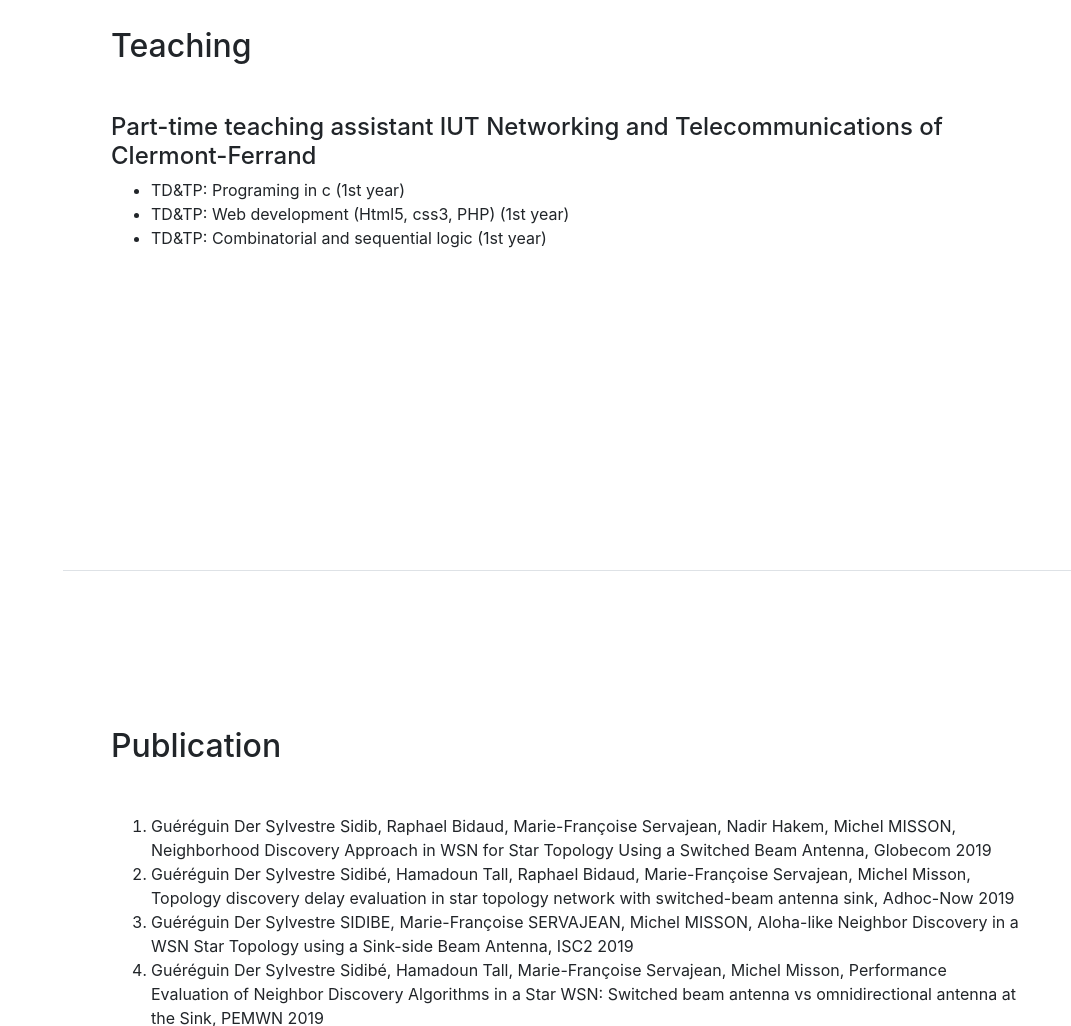
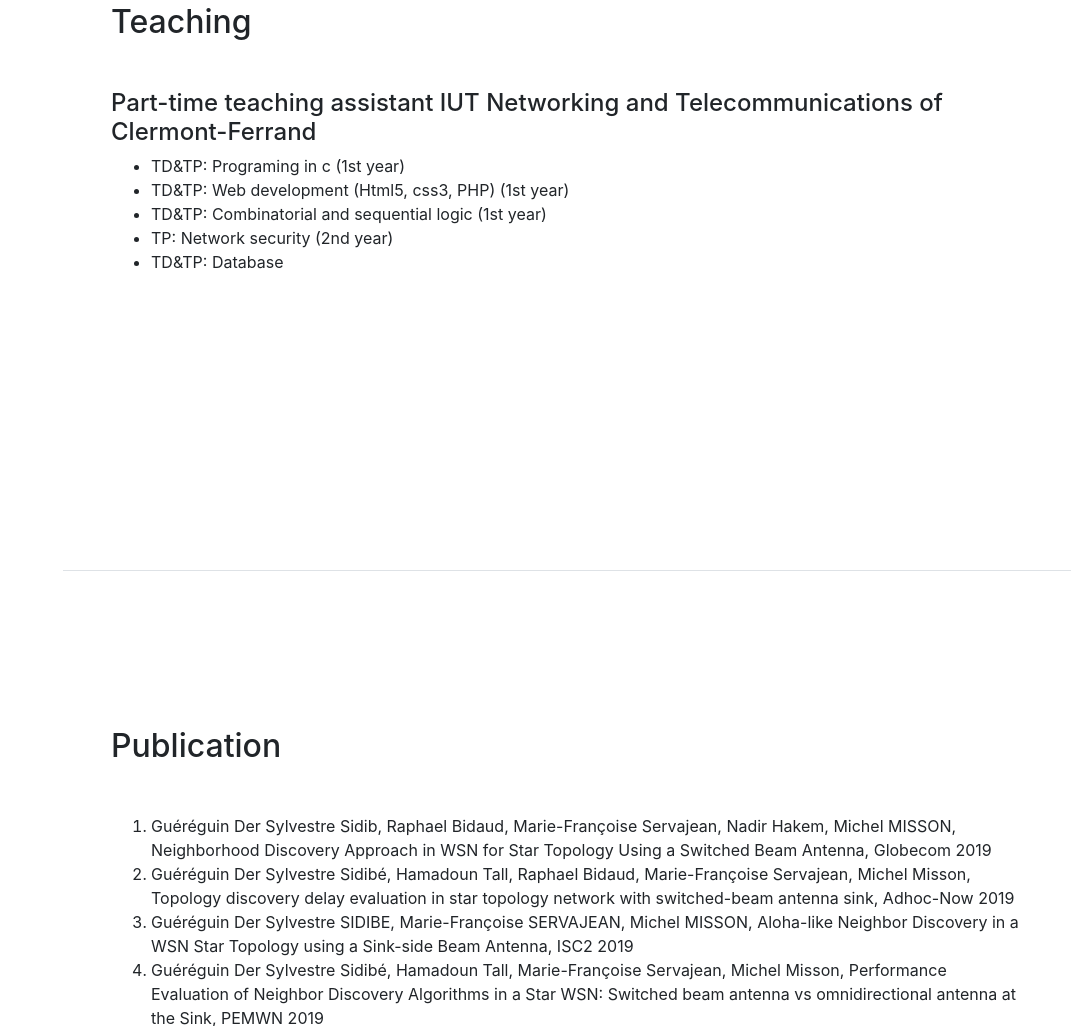
Before and after one commit to dersidibe/dersidibe.github.io, a website with bundled scripts: page index.html in a window 1280 px wide. Shown: the part 1029-2055 px from the top of the page, without its empty margins (209-1280 px from the left). Built offline with nearby package versions, Linux system fonts and the light colour scheme; a web font is replaced by a local one.

Commit message:
Update index.html

```diff
--- a/index.html
+++ b/index.html
@@ -110,6 +110,8 @@
                 <li> <div> TD&TP: Programing in c (1st year) </div> </li>
                 <li> <div> TD&TP: Web development (Html5, css3, PHP) (1st year)</div> </li>
                 <li> <div> TD&TP: Combinatorial and sequential logic (1st year)</div> </li>
+                <li> <div> TP: Network security (2nd year) </div></li>
+                <li> <div> TD&TP: Database </div></li>
               </ul>
           </div>
           </div>
```
